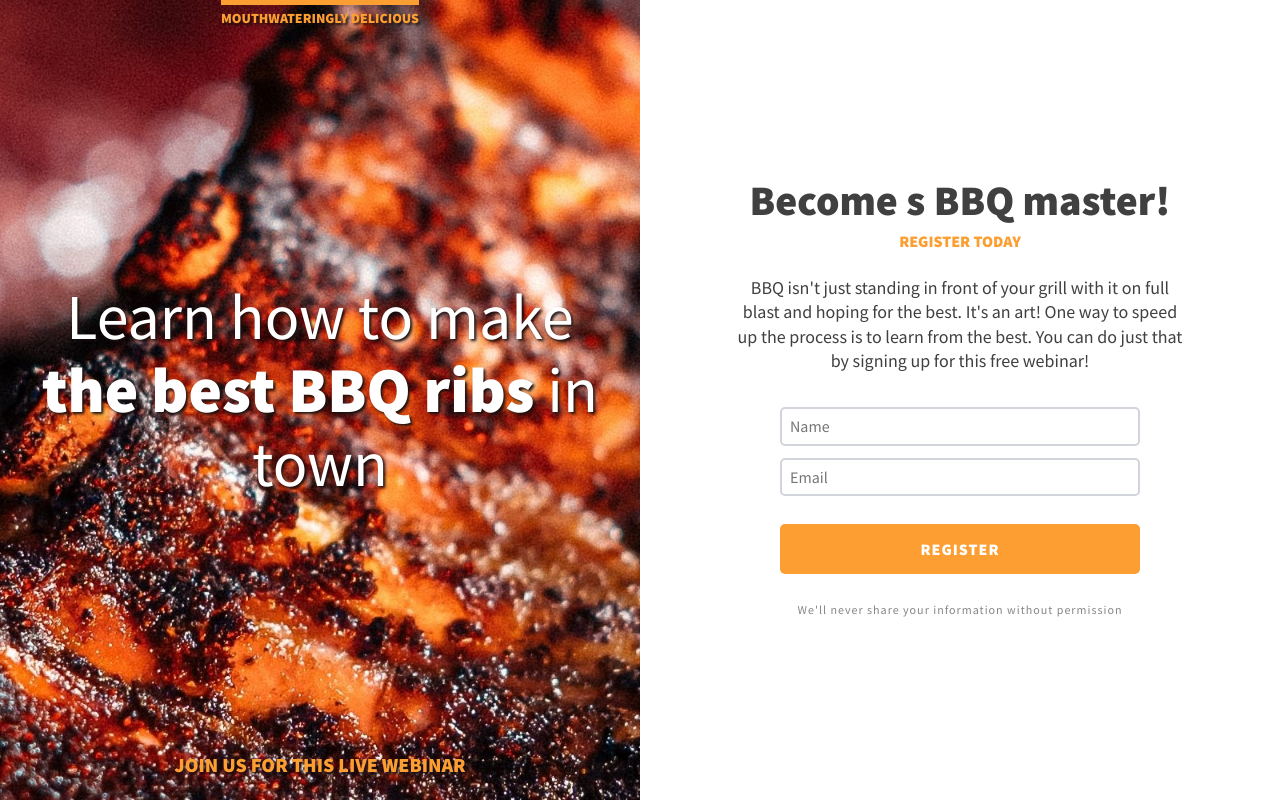
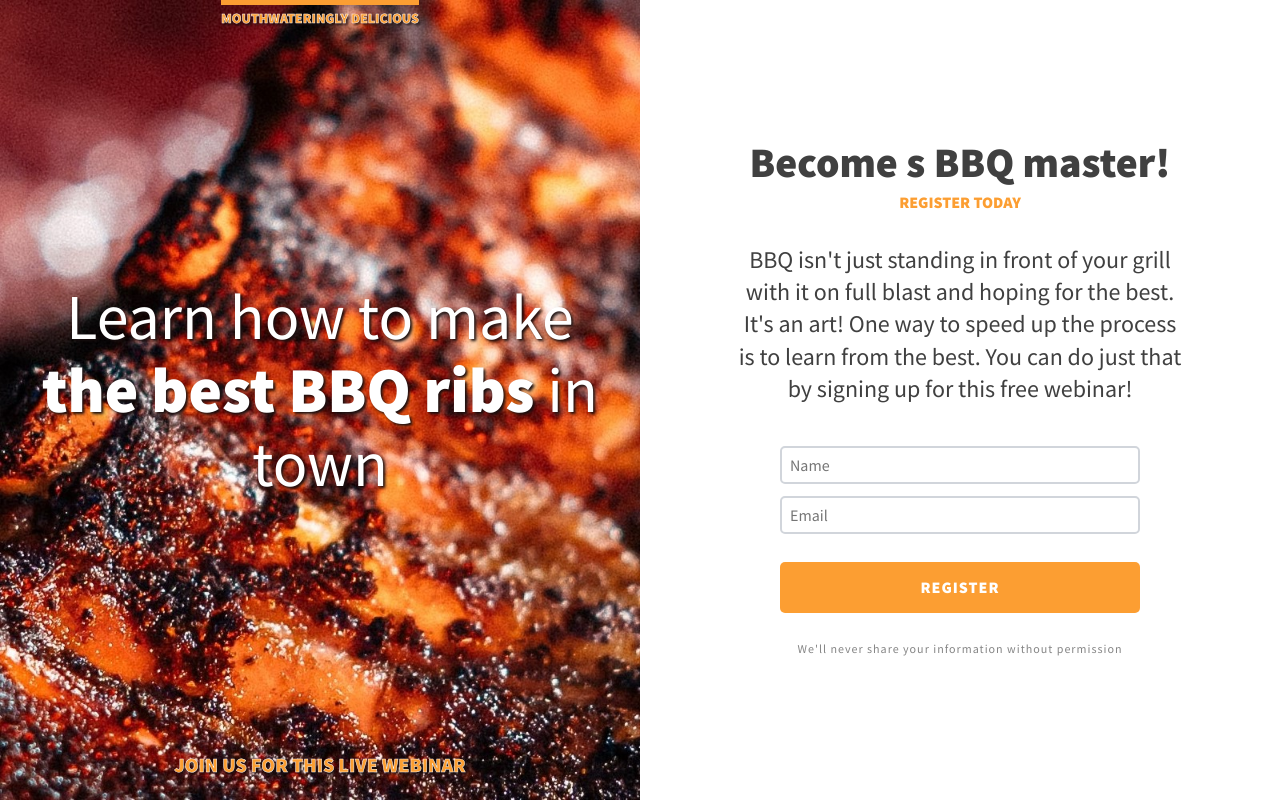
Before and after one commit to aizadashka/BBQ-splash-website, a website built with Vite: page index.html in a window 1280 px wide. Built offline with nearby package versions, Linux system fonts and the light colour scheme.

Commit message:
paragraph font-size changed and beta-text, top-text border applied

```diff
--- a/styles.css
+++ b/styles.css
@@ -23,7 +23,7 @@ h2 {
 }
 
 p {
-    font-size: 1.125rem;
+    font-size: 1.5rem;
     line-height: 1.35;
 }
 
@@ -41,6 +41,11 @@ p {
 .subheading {
     text-transform: uppercase;
     color: #fc9e32;
+}
+
+.beta-text,
+.top-text {
+    -webkit-text-stroke: 0.5px white;
 }
 
 h1,
```
